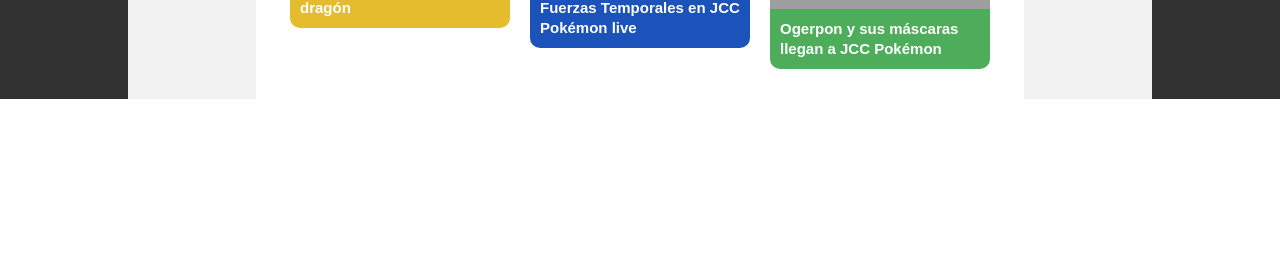
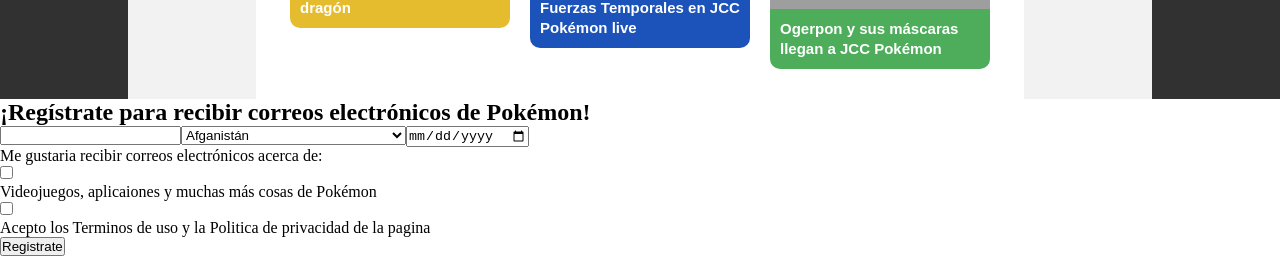
Before and after one commit to maksudxx/pokeApi, a React (Vite) app: page / in a window 1280 px wide. Shown: the part 913-1169 px from the top of the page. Before the commit the page ends 1012 px from the top, so only its background shows below. Built offline with nearby package versions, Linux system fonts and the light colour scheme; grey boxes are pictures that could not be loaded.

Commit message:
Componente footer creado y añadido en app

```diff
--- a/src/App.jsx
+++ b/src/App.jsx
@@ -1,5 +1,6 @@
 import { Inicio } from "./Views/Inicio/Inicio";
 import { PokeNavbar } from "./components/PokeNavbar/PokeNavbar";
+import { Footer } from "./components/Footer/Footer";
 import styles from "./App.module.css";
 export const App = () => {
   return (
@@ -10,6 +11,7 @@
           <Inicio />
         </div>
       </div>
+      <Footer />
     </main>
   );
 };
--- /dev/null
+++ b/src/components/Footer/Footer.jsx
@@ -0,0 +1,37 @@
+import { paises } from "../../data/ListaPaises";
+export const Footer = () => {
+  return (
+    <footer>
+      <div>
+        <h2>¡Regístrate para recibir correos electrónicos de Pokémon!</h2>
+        <form action="">
+          <div>
+            <input type="email" />
+            <select name="" id="">
+              {paises.map(({ name }, key) => (
+                <option value={name}>{name}</option>
+              ))}
+            </select>
+            <input type="date" />
+          </div>
+          <div>
+            <p>Me gustaria recibir correos electrónicos acerca de:</p>
+            <div>
+              <input type="checkbox" />
+              <p>Videojuegos, aplicaiones y muchas más cosas de Pokémon</p>
+            </div>
+            <div>
+              <input type="checkbox" />
+              <p>
+                Acepto los Terminos de uso y la Politica de privacidad de la
+                pagina
+              </p>
+            </div>
+          </div>
+          <input type="submit" value="Registrate" />
+        </form>
+      </div>
+      <div></div>
+    </footer>
+  );
+};
```
Also changed, not shown: src/components/Footer/Footer.module.css (added).
